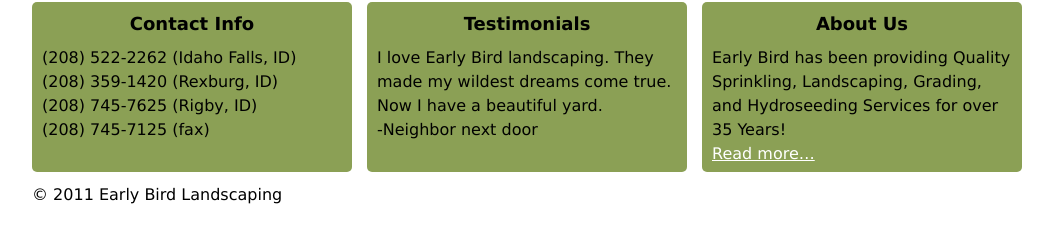
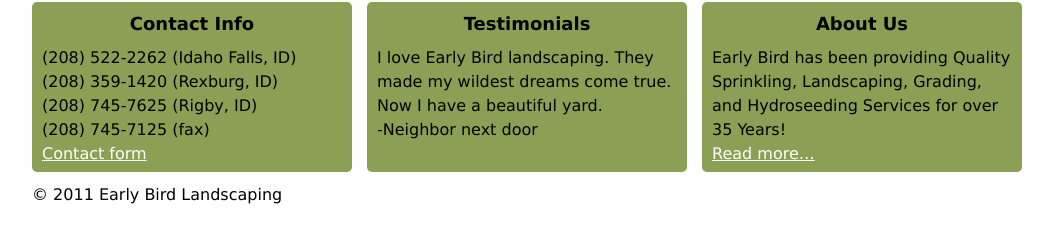
Before and after one commit to Lucidius/earlybird, a Jekyll site: the page built from index.html, in a window 1280 px wide. Shown: the part 614-857 px from the top of the page, without its empty margins (113-1166 px from the left). Built offline with Jekyll 4.4.1, drawn with Linux system fonts in a browser that asks for light colours.

Commit message:
Add link to contact form

```diff
--- a/_layouts/base.html
+++ b/_layouts/base.html
@@ -44,6 +44,7 @@
             <li class="tel">(208) 745-7625 (Rigby, ID)</li>
             <li class="tel">(208) 745-7125 (fax)</li>
           </ul>
+          <p><a href="../contact.html">Contact form</a>
         </div>
 
         <div class="card middle">
```
